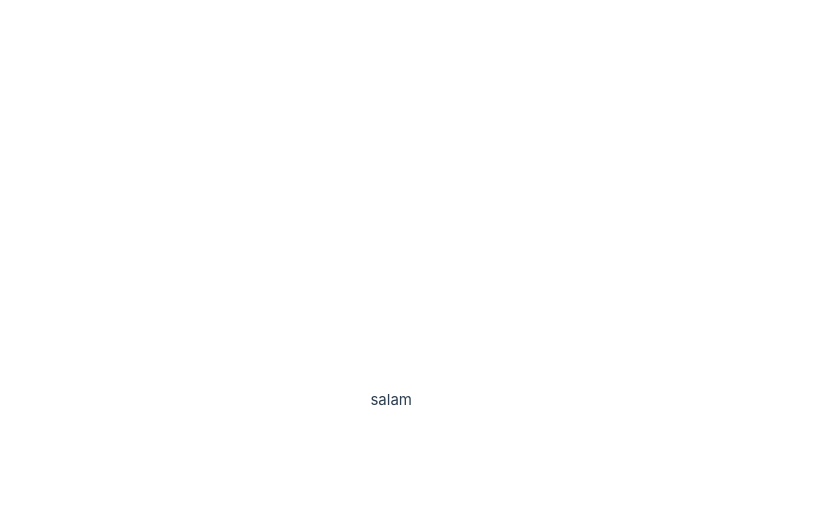
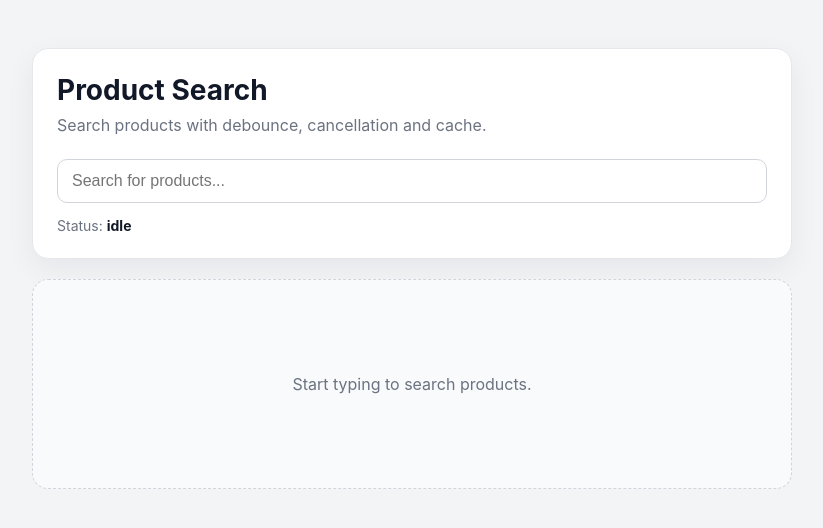
Before and after one commit to Parsa361/debounce_search, a Vue app: page / in a window 1280 px wide. Shown: the top 528 px of the page, without its empty margins (228-1051 px from the left). Built offline with nearby package versions, Linux system fonts and the light colour scheme; the HTML template or start-up script is replaced by a standard one.

Commit message:
Search and Card components created

```diff
--- a/src/App.vue
+++ b/src/App.vue
@@ -1,5 +1,25 @@
-<script setup lang="ts"></script>
+<script setup lang="ts">
+import Search from "./components/search/product/Search.vue";
+</script>
 
-<template><div>salam</div></template>
+<template>
+  <main>
+    <Search />
+  </main>
+</template>
 
-<style scoped></style>
+<style>
+body {
+  margin: 0;
+  min-height: 100vh;
+  background: #f3f4f6;
+  font-family:
+    Inter,
+    ui-sans-serif,
+    system-ui,
+    -apple-system,
+    BlinkMacSystemFont,
+    "Segoe UI",
+    sans-serif;
+}
+</style>
--- /dev/null
+++ b/src/components/search/product/Card.vue
@@ -0,0 +1,97 @@
+<script setup lang="ts">
+import type { Product } from "@/types/product";
+
+defineProps<{
+  product: Product;
+}>();
+</script>
+
+<template>
+  <article class="product-card">
+    <div class="thumbnail">
+      <img v-if="product.thumbnail" src="" alt="" />
+      <div v-else class="thumbnail-placeholder">No Image</div>
+    </div>
+
+    <div class="content">
+      <div class="header">
+        <h3>{{ product.title }}</h3>
+        <span class="price">${{ product.price }}</span>
+      </div>
+
+      <p class="description">
+        {{ product.description }}
+      </p>
+
+      <div class="meta">
+        <span>{{ product.category }}</span>
+        <span>⭐ {{ product.rating }}</span>
+      </div>
+    </div>
+  </article>
+</template>
+
+<style scoped>
+.product-card {
+  display: flex;
+  gap: 16px;
+  padding: 16px;
+  border: 1px solid #e5e7eb;
+  border-radius: 12px;
+  background: #ffffff;
+}
+
+.thumbnail {
+  width: 88px;
+  height: 88px;
+  flex: 0 0 88px;
+  border-radius: 10px;
+  overflow: hidden;
+  background: #f3f4f6;
+}
+
+.thumbnail img {
+  width: 100%;
+  height: 100%;
+  object-fit: cover;
+}
+
+.thumbnail-placeholder {
+  width: 100%;
+  height: 100%;
+  display: grid;
+  place-items: center;
+  font-size: 12px;
+  color: #6b7280;
+}
+
+.content {
+  flex: 1;
+  min-width: 0;
+}
+
+.header h3 {
+  margin: 0;
+  font-size: 16px;
+  color: #111827;
+}
+
+.price {
+  font-weight: 700;
+  color: #059669;
+  white-space: nowrap;
+}
+
+.description {
+  margin: 8px 0;
+  color: #4b5563;
+  font-size: 14px;
+}
+
+.meta {
+  display: flex;
+  gap: 12px;
+  font-size: 13px;
+  color: #6b7280;
+}
+</style>
--- /dev/null
+++ b/src/components/search/product/Search.vue
@@ -0,0 +1,237 @@
+<script setup lang="ts">
+import { watch } from "vue";
+import { useProductSearch } from "@/composables/useProductSearch";
+import Card from "./Card.vue";
+
+const { query, state, hasResults, isLoading, search, clear, retry } =
+  useProductSearch({
+    debounceMs: 400,
+    cacheTtlMs: 30_000,
+    defaultLimit: 10,
+  });
+
+watch(query, (newQuery) => {
+  search({
+    query: newQuery,
+    limit: 10,
+  });
+});
+</script>
+
+<template>
+  <section class="search-page">
+    <div class="search-panel">
+      <div class="search-header">
+        <h1>Product Search</h1>
+        <p>Search products with debounce, cancellation and cache.</p>
+      </div>
+
+      <div class="search-box">
+        <input
+          v-model="query"
+          type="text"
+          placeholder="Search for products..."
+          autocomplete="off"
+        />
+
+        <button v-if="query" type="button" class="clear-button" @click="clear">
+          Clear
+        </button>
+      </div>
+
+      <div class="status-row">
+        <span class="status">
+          Status:
+          <strong>{{ state.status }}</strong>
+        </span>
+
+        <span v-if="state.fromCache" class="cache-badge"> From cache </span>
+
+        <span v-if="isLoading" class="loading-text"> Searching... </span>
+      </div>
+    </div>
+
+    <div class="result-panel">
+      <div v-if="state.status === 'idle'" class="state-message">
+        Start typing to search products.
+      </div>
+
+      <div v-else-if="state.status === 'loading'" class="state-message">
+        <div class="spinner"></div>
+        <span>Loading results...</span>
+      </div>
+
+      <div v-else-if="state.status === 'error'" class="state-message error">
+        <p>
+          {{ state.errorMessage || "Something went wrong." }}
+        </p>
+
+        <button type="button" @click="retry">Retry</button>
+      </div>
+
+      <div v-else-if="state.status === 'empty'" class="state-message">
+        No products found for
+        <strong>"{{ state.query }}"</strong>
+      </div>
+
+      <div v-else-if="hasResults" class="results">
+        <div class="result-summary">
+          Found {{ state.total }} result(s) for
+          <strong>"{{ state.query }}"</strong>
+        </div>
+
+        <Card
+          v-for="product in state.items"
+          :key="product.id"
+          :product="product"
+        />
+      </div>
+    </div>
+  </section>
+</template>
+
+<style scoped>
+.search-page {
+  max-width: 760px;
+  margin: 48px auto;
+  padding: 0 20px;
+}
+
+.search-panel {
+  padding: 24px;
+  border: 1px solid #e5e7eb;
+  border-radius: 16px;
+  background: #ffffff;
+  box-shadow: 0 10px 30px rgba(15, 23, 42, 0.06);
+}
+
+.search-header h1 {
+  margin: 0;
+  font-size: 28px;
+  color: #111827;
+}
+
+.search-header p {
+  margin: 8px 0 0;
+  color: #6b7280;
+}
+
+.search-box {
+  display: flex;
+  gap: 8px;
+  margin-top: 24px;
+}
+
+.search-box input {
+  flex: 1;
+  padding: 12px 14px;
+  border: 1px solid #d1d5db;
+  border-radius: 10px;
+  font-size: 16px;
+  outline: none;
+}
+
+.search-box input:focus {
+  border-color: #2563eb;
+  box-shadow: 0 0 0 3px rgba(37, 99, 235, 0.12);
+}
+
+.clear-button {
+  padding: 0 14px;
+  border: none;
+  border-radius: 10px;
+  background: #ef4444;
+  color: white;
+  cursor: pointer;
+}
+
+.clear-button:hover {
+  background: #dc2626;
+}
+
+.status-row {
+  display: flex;
+  align-items: center;
+  gap: 12px;
+  margin-top: 14px;
+  font-size: 14px;
+  color: #6b7280;
+}
+
+.status strong {
+  color: #111827;
+}
+
+.cache-badge {
+  padding: 3px 8px;
+  border-radius: 999px;
+  background: #ecfdf5;
+  color: #047857;
+  font-size: 12px;
+  font-weight: 600;
+}
+
+.loading-text {
+  color: #2563eb;
+}
+
+.result-panel {
+  margin-top: 20px;
+}
+
+.state-message {
+  display: flex;
+  align-items: center;
+  justify-content: center;
+  gap: 10px;
+  min-height: 160px;
+  padding: 24px;
+  border: 1px dashed #d1d5db;
+  border-radius: 16px;
+  color: #6b7280;
+  background: #f9fafb;
+  text-align: center;
+}
+
+.state-message.error {
+  flex-direction: column;
+  color: #b91c1c;
+  background: #fef2f2;
+  border-color: #fecaca;
+}
+
+.state-message.error button {
+  padding: 8px 14px;
+  border: none;
+  border-radius: 8px;
+  background: #b91c1c;
+  color: white;
+  cursor: pointer;
+}
+
+.results {
+  display: grid;
+  gap: 12px;
+}
+
+.result-summary {
+  margin-bottom: 4px;
+  color: #4b5563;
+  font-size: 14px;
+}
+
+.spinner {
+  width: 18px;
+  height: 18px;
+  border: 3px solid #bfdbfe;
+  border-top-color: #2563eb;
+  border-radius: 50%;
+  animation: spin 0.7s linear infinite;
+}
+
+@keyframes spin {
+  to {
+    transform: rotate(360deg);
+  }
+}
+</style>
--- a/src/mocks/products.ts
+++ b/src/mocks/products.ts
@@ -4,7 +4,7 @@ export const MOCK_PRODUCTS: Product[] = [
   {
     id: 1,
     title: "iPhone 15",
-    description: "Apple flagship",
+    description: "Apple flagship smartphone with A16 chip",
     price: 999,
     thumbnail: "",
     category: "smartphones",
@@ -12,8 +12,8 @@ export const MOCK_PRODUCTS: Product[] = [
   },
   {
     id: 2,
-    title: "Samsung S23",
-    description: "Android flagship",
+    title: "Samsung Galaxy S23",
+    description: "Premium Android smartphone",
     price: 899,
     thumbnail: "",
     category: "smartphones",
@@ -21,11 +21,74 @@ export const MOCK_PRODUCTS: Product[] = [
   },
   {
     id: 3,
-    title: "MacBook Pro",
-    description: "M3 Chip",
+    title: "MacBook Pro 14",
+    description: "Apple laptop with M3 Pro chip",
     price: 1999,
     thumbnail: "",
     category: "laptops",
     rating: 4.9,
   },
+  {
+    id: 4,
+    title: "Dell XPS 13",
+    description: "Compact premium Windows laptop",
+    price: 1299,
+    thumbnail: "",
+    category: "laptops",
+    rating: 4.6,
+  },
+  {
+    id: 5,
+    title: "Sony WH-1000XM5",
+    description: "Noise cancelling wireless headphones",
+    price: 399,
+    thumbnail: "",
+    category: "audio",
+    rating: 4.8,
+  },
+  {
+    id: 6,
+    title: "AirPods Pro",
+    description: "Apple wireless earbuds with ANC",
+    price: 249,
+    thumbnail: "",
+    category: "audio",
+    rating: 4.7,
+  },
+  {
+    id: 7,
+    title: "iPad Air",
+    description: "Lightweight tablet for work and media",
+    price: 599,
+    thumbnail: "",
+    category: "tablets",
+    rating: 4.6,
+  },
+  {
+    id: 8,
+    title: "Apple Watch Series 9",
+    description: "Smartwatch with health tracking",
+    price: 429,
+    thumbnail: "",
+    category: "wearables",
+    rating: 4.5,
+  },
+  {
+    id: 9,
+    title: "Logitech MX Master 3S",
+    description: "Advanced wireless mouse",
+    price: 99,
+    thumbnail: "",
+    category: "accessories",
+    rating: 4.8,
+  },
+  {
+    id: 10,
+    title: "Keychron K2 Keyboard",
+    description: "Wireless mechanical keyboard",
+    price: 89,
+    thumbnail: "",
+    category: "accessories",
+    rating: 4.4,
+  },
 ];
```
Also changed, not shown: src/main.ts (+4 -4 lines).
